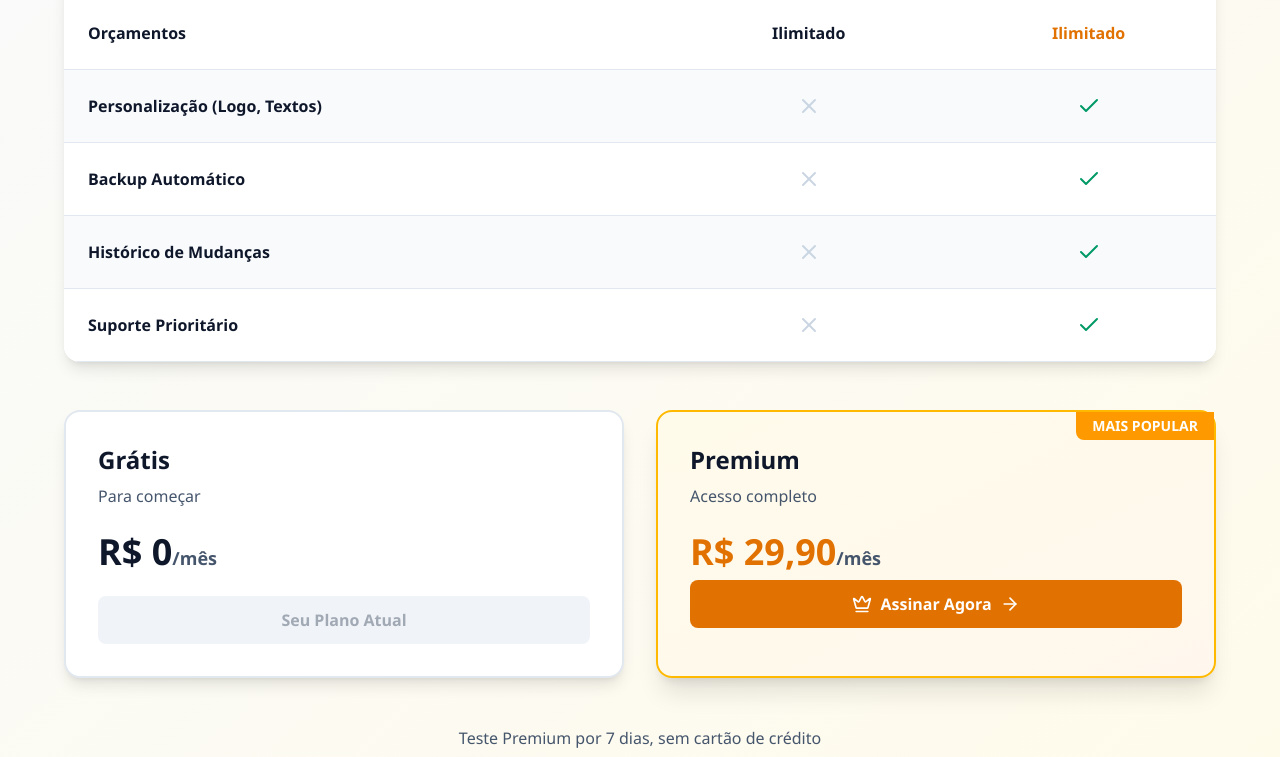
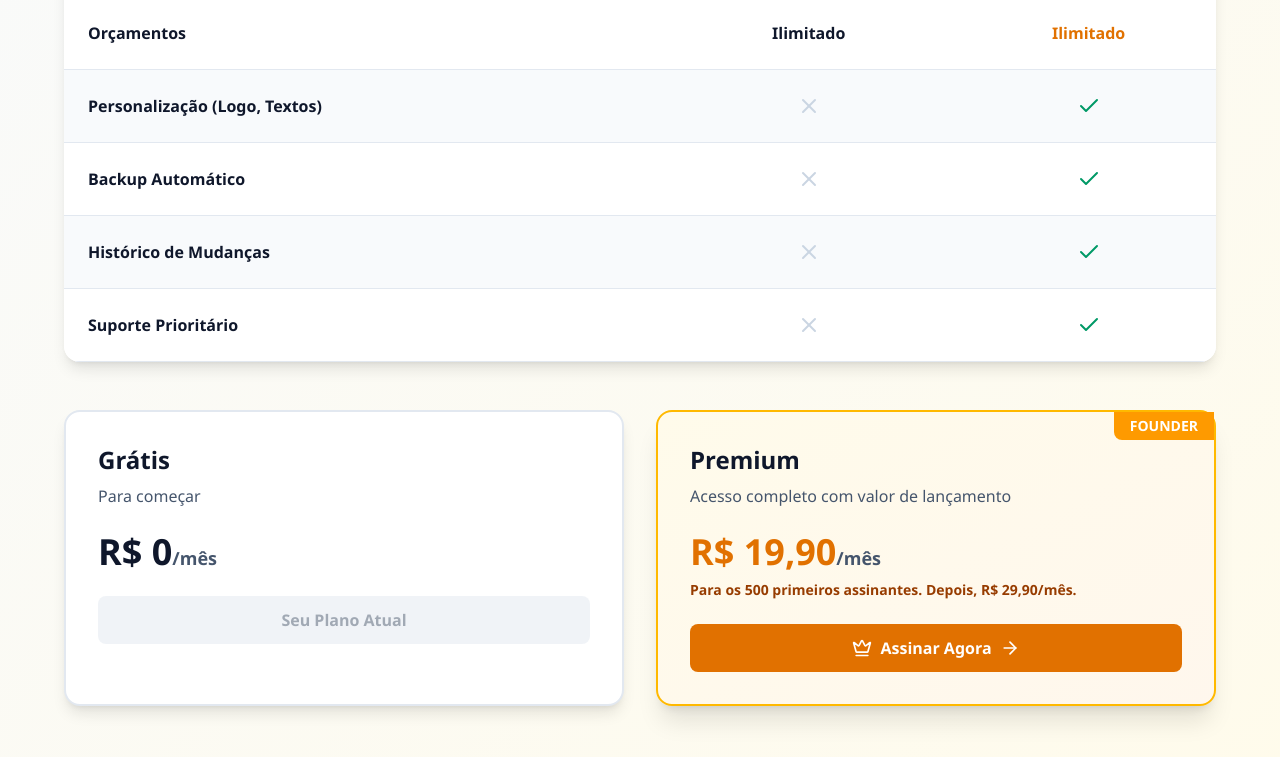
Before and after one commit to darilmaias-creator/meu-micro-saas, a Next.js app: page /premium in a window 1280 px wide. Shown: the part 370-1127 px from the top of the page. Built offline with nearby package versions, Linux system fonts and the light colour scheme.

Commit message:
Atualiza valores do plano founder e premium

```diff
--- a/app/premium/page.tsx
+++ b/app/premium/page.tsx
@@ -2,6 +2,13 @@
 
 import Link from "next/link";
 import { Check, X, Crown, ArrowRight } from "lucide-react";
+
+import {
+  formatBrlPriceFromCents,
+  PREMIUM_FOUNDER_LIMIT,
+  PREMIUM_FOUNDER_PRICE_BRL,
+  PREMIUM_STANDARD_PRICE_BRL,
+} from "@/lib/billing/plans";
 
 const COMPARISON = [
   { feature: "Insumos", free: "20", premium: "Ilimitado" },
@@ -14,6 +21,9 @@ const COMPARISON = [
 ];
 
 export default function PremiumPage() {
+  const founderPrice = formatBrlPriceFromCents(PREMIUM_FOUNDER_PRICE_BRL);
+  const standardPrice = formatBrlPriceFromCents(PREMIUM_STANDARD_PRICE_BRL);
+
   return (
     <div className="min-h-screen bg-gradient-to-br from-slate-50 to-amber-50 p-4">
       <div className="mx-auto max-w-6xl">
@@ -101,13 +111,20 @@ export default function PremiumPage() {
 
           <div className="relative rounded-2xl border-2 border-amber-400 bg-gradient-to-br from-amber-50 to-orange-50 p-8 shadow-xl">
             <div className="absolute right-0 top-0 rounded-bl-lg bg-amber-500 px-4 py-1 text-sm font-bold text-white">
-              MAIS POPULAR
+              FOUNDER
             </div>
             <h2 className="mb-2 text-2xl font-bold text-slate-900">Premium</h2>
-            <p className="mb-6 text-slate-600">Acesso completo</p>
+            <p className="mb-6 text-slate-600">
+              Acesso completo com valor de lançamento
+            </p>
             <div className="mb-2 text-4xl font-bold text-amber-600">
-              R$ 29,90<span className="text-lg text-slate-600">/mês</span>
+              {founderPrice}
+              <span className="text-lg text-slate-600">/mês</span>
             </div>
+            <p className="mb-6 text-sm font-semibold text-amber-800">
+              Para os {PREMIUM_FOUNDER_LIMIT} primeiros assinantes. Depois,{" "}
+              {standardPrice}/mês.
+            </p>
             <Link
               href="/assinatura/checkout"
               className="flex w-full items-center justify-center gap-2 rounded-lg bg-amber-600 px-4 py-3 font-bold text-white transition hover:bg-amber-700"
--- a/lib/billing/plans.ts
+++ b/lib/billing/plans.ts
@@ -1,8 +1,8 @@
 export type PremiumOfferTier = "founder" | "standard";
 
-export const PREMIUM_FOUNDER_LIMIT = 200;
-export const PREMIUM_STANDARD_PRICE_BRL = 1990;
-export const PREMIUM_FOUNDER_PRICE_BRL = 990;
+export const PREMIUM_FOUNDER_LIMIT = 500;
+export const PREMIUM_STANDARD_PRICE_BRL = 2990;
+export const PREMIUM_FOUNDER_PRICE_BRL = 1990;
 
 export function formatBrlPriceFromCents(valueInCents: number) {
   return new Intl.NumberFormat("pt-BR", {
```
